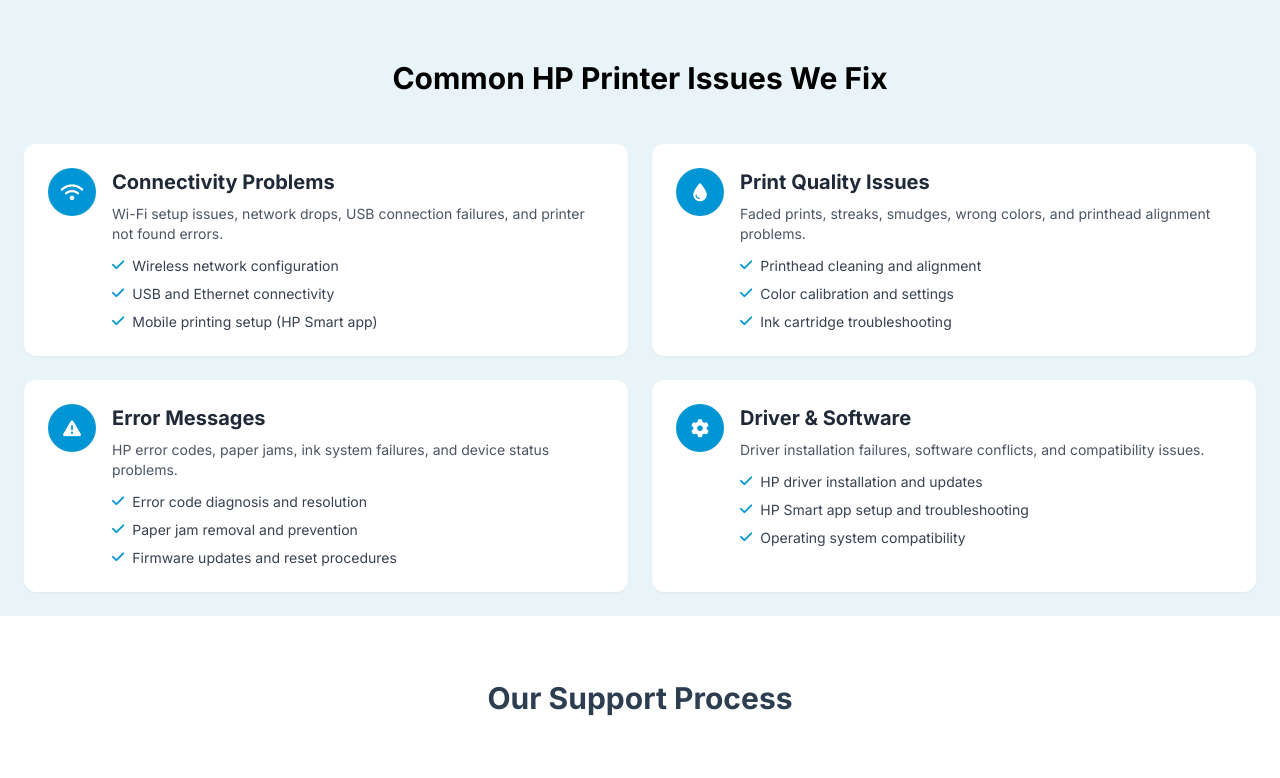
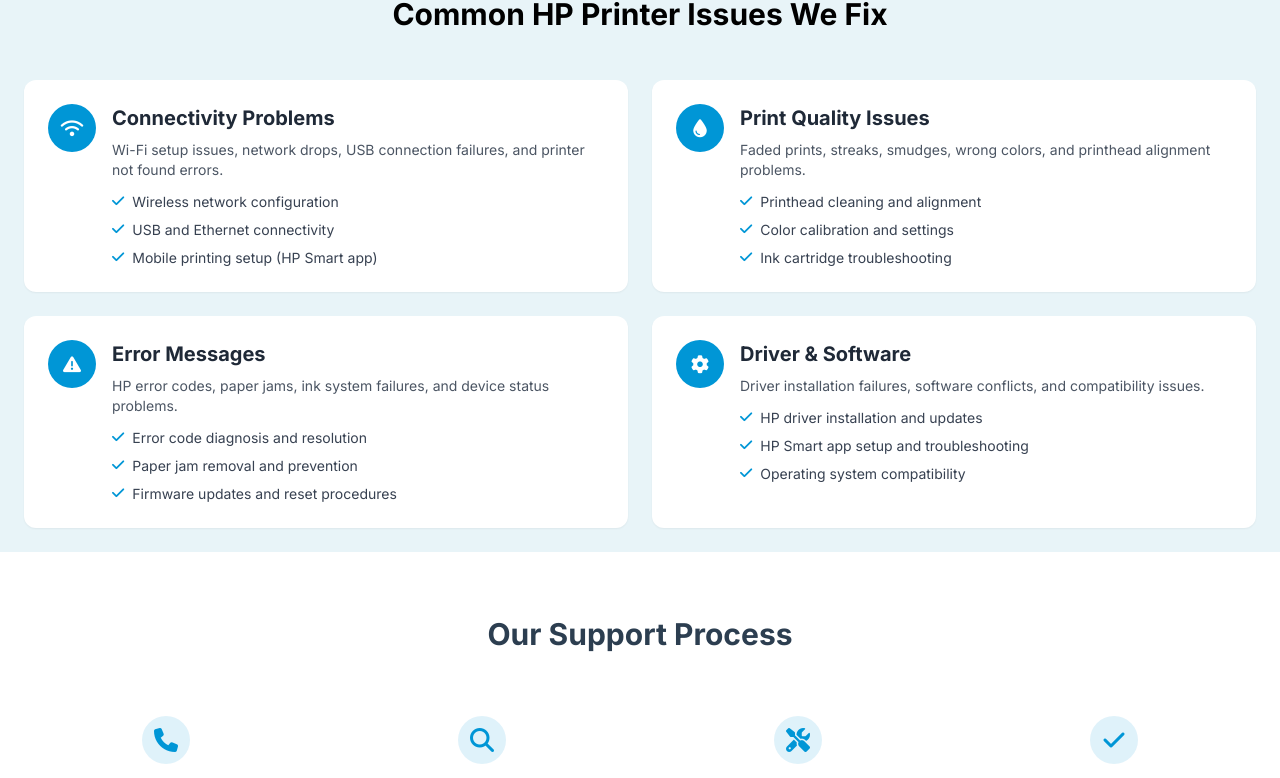
Before and after one commit to srohit903482-prog/new-next, a Next.js app: page /support/hp in a window 1280 px wide. Shown: the part 1996-2774 px from the top of the page. Built offline with nearby package versions, Linux system fonts and the light colour scheme.

Commit message:
Updated project files

```diff
--- a/app/page.tsx
+++ b/app/page.tsx
@@ -49,7 +49,7 @@
                 <p className="text-sm text-gray-600 mb-4">LaserJet, OfficeJet, DeskJet, Envy</p>
                 <Link
                   href="/support/hp"
-                  className="block w-full bg-medium-blue hover:bg-[#024AD8] text-white text-center py-3  rounded-lg font-semibold smooth-transition"
+                  className="block w-full bg-medium-blue hover:bg-[#0096D6] text-white text-center py-3  rounded-lg font-semibold smooth-transition"
                 >
                   Get Support
                 </Link>
--- a/app/support/[brand]/page.tsx
+++ b/app/support/[brand]/page.tsx
@@ -19,7 +19,7 @@
   return (
     <main>
       {/* Hero Section */}
-      <section className={`bg-gradient-to-b ${brand.heroGradient} py-20`}>
+      <section className={`bg-gradient-to-b ${brand.heroGradient} py-8 pb-16`}>
         <div className="container mx-auto px-6">
           <div className="flex flex-col md:flex-row items-center gap-12">
             <div className="md:w-1/2">
@@ -459,29 +459,29 @@
           </h2>
           <div className="grid grid-cols-1 md:grid-cols-4 gap-8">
             <div className="text-center">
-              <div className="w-12 h-12 rounded-full mx-auto mb-6 flex items-center justify-center bg-gray-400">
-                <i className="fas fa-phone text-white text-2xl"></i>
+              <div className="w-12 h-12 rounded-full mx-auto mb-6 flex items-center justify-center" style={{ backgroundColor: `${brand.color}20` }}>
+                <i className="fas fa-phone text-2xl" style={{ color: brand.color }}></i>
               </div>
               <h3 className="text-xl font-bold text-gray-800 mb-3">1. Contact Us</h3>
               <p className="text-gray-600">Call our support line or start a live chat with our {brand.name} specialists.</p>
             </div>
             <div className="text-center">
-              <div className="w-12 h-12 rounded-full mx-auto mb-6 flex items-center justify-center bg-gray-400">
-                <i className="fas fa-search text-white text-2xl"></i>
+              <div className="w-12 h-12 rounded-full mx-auto mb-6 flex items-center justify-center" style={{ backgroundColor: `${brand.color}20` }}>
+                <i className="fas fa-search text-2xl" style={{ color: brand.color }}></i>
               </div>
               <h3 className="text-xl font-bold text-gray-800 mb-3">2. Diagnosis</h3>
               <p className="text-gray-600">Our technicians identify the root cause of your {brand.name} printer issue.</p>
             </div>
             <div className="text-center">
-              <div className="w-12 h-12 rounded-full mx-auto mb-6 flex items-center justify-center bg-gray-400">
-                <i className="fas fa-tools text-white text-2xl"></i>
+              <div className="w-12 h-12 rounded-full mx-auto mb-6 flex items-center justify-center" style={{ backgroundColor: `${brand.color}20` }}>
+                <i className="fas fa-tools text-2xl" style={{ color: brand.color }}></i>
               </div>
               <h3 className="text-xl font-bold text-gray-800 mb-3">3. Resolution</h3>
               <p className="text-gray-600">We provide step-by-step guidance or remote support to fix the issue.</p>
             </div>
             <div className="text-center">
-              <div className="w-12 h-12 rounded-full mx-auto mb-6 flex items-center justify-center bg-gray-400">
-                <i className="fas fa-check text-white text-2xl"></i>
+              <div className="w-12 h-12 rounded-full mx-auto mb-6 flex items-center justify-center" style={{ backgroundColor: `${brand.color}20` }}>
+                <i className="fas fa-check text-2xl" style={{ color: brand.color }}></i>
               </div>
               <h3 className="text-xl font-bold text-gray-800 mb-3">4. Verification</h3>
               <p className="text-gray-600">We ensure your {brand.name} printer is working perfectly before completion.</p>
--- a/components/ChatWidget.tsx
+++ b/components/ChatWidget.tsx
@@ -18,7 +18,7 @@
 
     const getBrandColors = () => {
         switch(brand) {
-            case 'hp': return { bg: 'bg-blue-600', hover: 'hover:bg-blue-700', focus: 'focus:border-blue-600 focus:ring-blue-600' };
+            case 'hp': return { bg: 'bg-[#0096D6]', hover: 'hover:bg-[#0096D6]', focus: 'focus:border-[#0096D6] focus:ring-[#0096D6]' };
             case 'brother': return { bg: 'bg-[#0D2EA0]', hover: 'hover:bg-[#0D2EA0]', focus: 'focus:border-orange-600 focus:ring-orange-600' };
             case 'canon': return { bg: 'bg-red-600', hover: 'hover:bg-red-700', focus: 'focus:border-red-600 focus:ring-red-600' };
             default: return { bg: 'bg-[rgb(135,169,107)]', hover: 'hover:bg-medium-blue', focus: 'focus:border-medium-blue focus:ring-medium-blue' };
--- a/components/CustomerTestimonials.tsx
+++ b/components/CustomerTestimonials.tsx
@@ -5,6 +5,7 @@
 import { Pagination, Autoplay } from 'swiper/modules';
 import 'swiper/css';
 import 'swiper/css/pagination';
+import styles from './CustomerTestimonials.module.css';
 
 
 export default function CustomerTestimonials() {
@@ -86,8 +87,7 @@
           slidesPerView={1}
           pagination={{
             clickable: true,
-            dynamicBullets: true,
-            el: '.custom-pagination'
+            dynamicBullets: true
           }}
           autoplay={{ delay: 3000, disableOnInteraction: false }}
           breakpoints={{
@@ -129,7 +129,8 @@
           ))}
         </Swiper>
 
-        <div className="custom-pagination w-full flex justify-center items-center mt-8" style={{position: 'relative'}}></div>
+        <div className="mt-8"></div>
+
       </div>
     </section>
   );
--- a/components/Footer.tsx
+++ b/components/Footer.tsx
@@ -15,7 +15,7 @@
                             <div className="p-2 rounded-lg">
                                 <img src="/images/web-logo.png" alt="Printer Desk Support" className="w-24 h-24" />
                             </div>
-                            <h4 className="text-xl font-semibold">PrintDesk Support</h4>
+                            <h4 className="text-xl font-semibold font-serif">PrintDesk Support</h4>
                         </div>
                         <p className="text-gray-300 mb-4">Professional technical support for all printer brands with certified technicians.</p>
                         <div className="flex gap-3 justify-center md:justify-start">
--- a/components/Header.tsx
+++ b/components/Header.tsx
@@ -9,7 +9,7 @@
 
     const getBrandColors = () => {
         switch(brand) {
-            case 'hp': return 'bg-blue-600 hover:bg-blue-700';
+            case 'hp': return 'bg-[#0096D6] hover:bg-[#0096D6]';
             case 'brother': return 'bg-[#0D2EA0] hover:bg-[#0D2EA0]';
             case 'canon': return 'bg-red-600 hover:bg-red-700';
             default: return 'bg-[rgb(0,150,214)] hover:bg-sky-400';
@@ -25,9 +25,9 @@
                         <div className="p-2 rounded-lg">
                             <img src="/images/web-logo.png" alt="Printer Technical Support" className="w-12 h-12 md:w-20 md:h-20" />
                         </div>
-                        <Link href="/" className="hover:text-[#0096D6] text-sm md:text-lg whitespace-nowrap transition-colors hidden md:block">
+                        <h1 className="hover:text-[#0096D6] text-lg md:text-2xl whitespace-nowrap transition-colors hidden md:block font-serif">
                             PrintDesk Support
-                        </Link>
+                        </h1>
                     </div>
                     {/* Call Button */}
                     <a href="tel:9034821319" className={`${getBrandColors()} text-white text-xs md:text-sm px-2 py-1.5 rounded-lg font-medium transition-all duration-300 shadow-md hover:shadow-lg`}>
--- a/components/PrinterSelection.tsx
+++ b/components/PrinterSelection.tsx
@@ -53,7 +53,7 @@
           <p className="text-lg text-gray-600">Professional services covering every aspect of printer support and maintenance</p>
         </div>
 
-        <div className="grid grid-cols-1 md:grid-cols-2 lg:grid-cols-4 gap-4 mx-24">
+        <div className="grid grid-cols-2 sm:grid-cols-3 md:grid-cols-4 lg:grid-cols-4 xl:grid-cols-4 gap-4 mx-4 sm:mx-8 md:mx-16 lg:mx-24">
           {services.map((service, index) => (
             <div
               key={index}
```
Also changed, not shown: components/CustomerTestimonials.module.css (+15 -0 lines).
